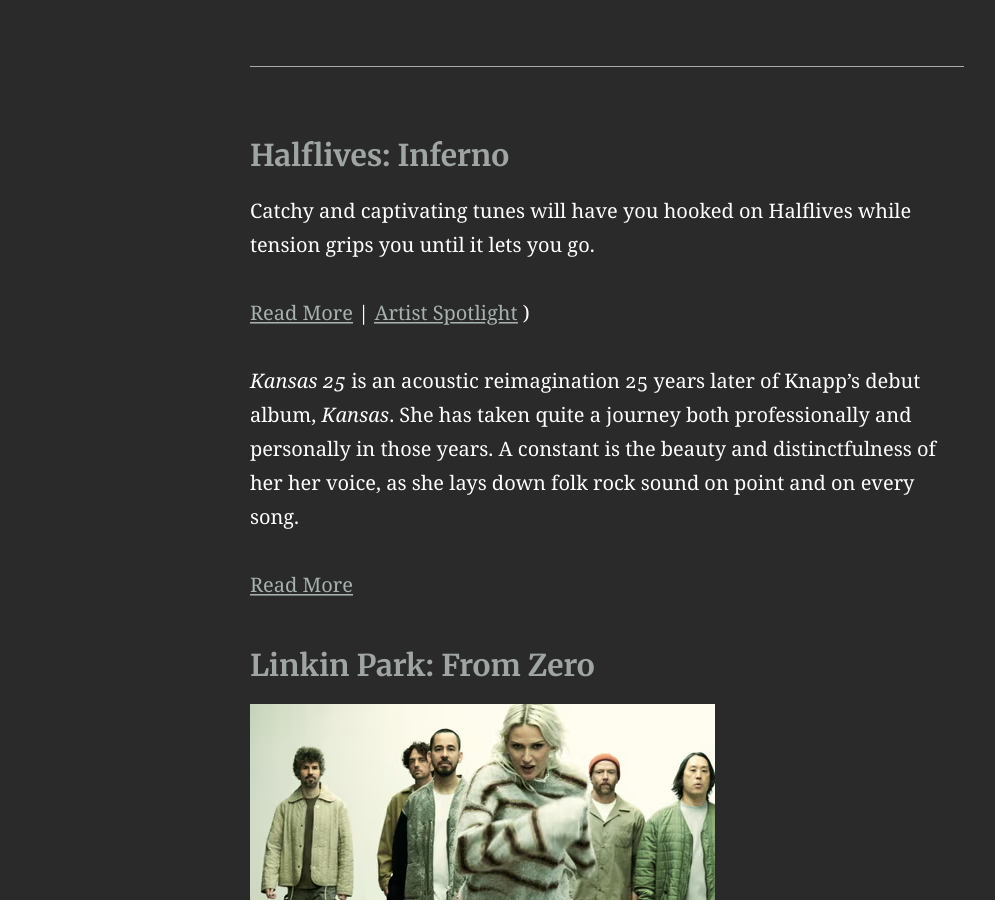
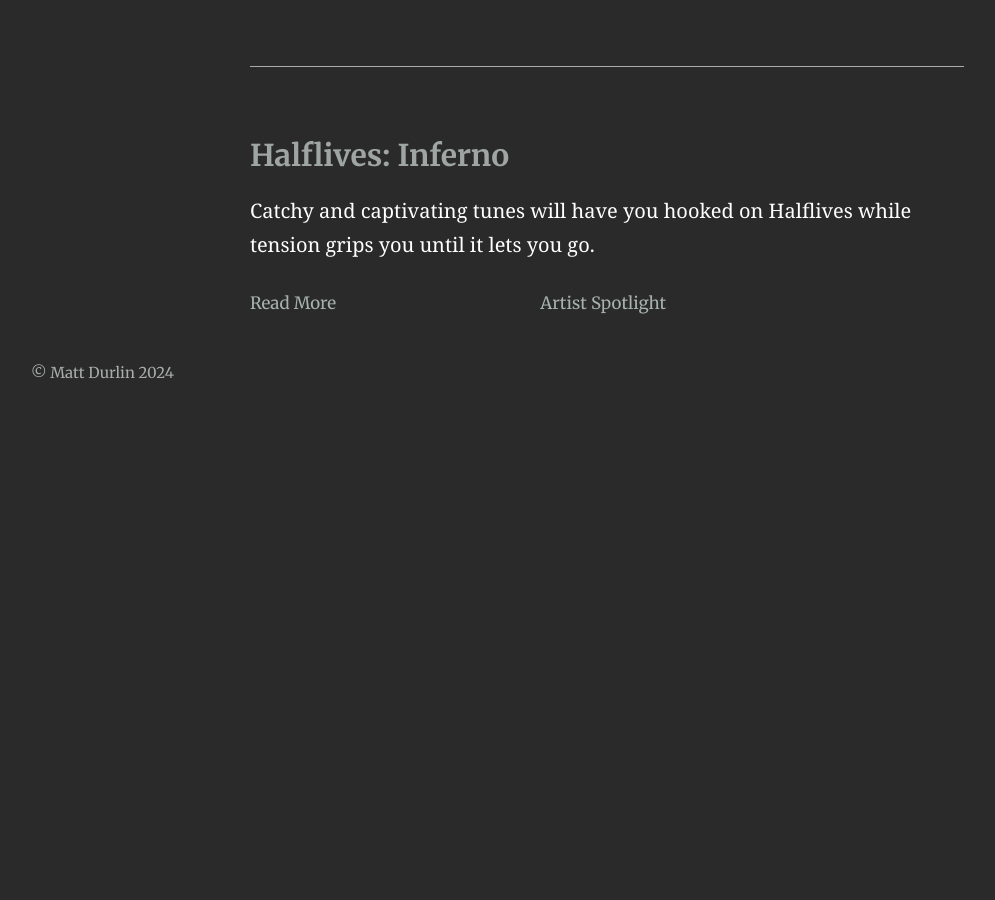
Before and after one commit to mdurlin/md-web-com, a Jekyll site: the page built from index.md, in a window 1280 px wide and 900 px high, scrolled down 2181 px. Shown: the whole window, without its empty margins (33-1028 px from the left). Built offline with Jekyll 4.4.1, drawn with Linux system fonts in a browser that asks for light colours; after the commit the page ends 2586 px from its top, so only the background shows below that; some of the changed text lies outside the part shown.

Commit message:
Update index.md

```diff
--- a/index.md
+++ b/index.md
@@ -26,24 +26,3 @@
 Catchy and captivating tunes will have you hooked on Halflives while tension grips you until it lets you go.
 
 [Read More](/reviewposts/halflivesReviewSpotlight.md) | [Artist Spotlight](/spotlightposts/halflivesSpotlight.md)
-)
-
-_Kansas 25_ is an acoustic reimagination 25 years later of Knapp's debut album, _Kansas_. She has taken quite a journey both professionally and personally in those years. A constant is the beauty and distinctfulness of her her voice, as she lays down folk rock sound on point and on every song.
-
-[Read More](/reviewposts/jenniferknappKansas25.md)
-
-### Linkin Park: From Zero
-
-![Image](/assets/images/linkinpark.jpeg)
-
-Linkin Park explodes back onto the scene with tunes that will have fans jumping and singing along during sold out live shows.
-
-[Read More](/reviewposts/linkinparkfromzero.md)
-
-<hr/>
-
-### Halflives: Inferno
-
-Catchy and captivating tunes will have you hooked on Halflives while tension grips you until it lets you go.
-
-[Read More](/reviewposts/halflivesReviewSpotlight.md) | [Artist Spotlight](/spotlightposts/halflivesSpotlight.md)
```
